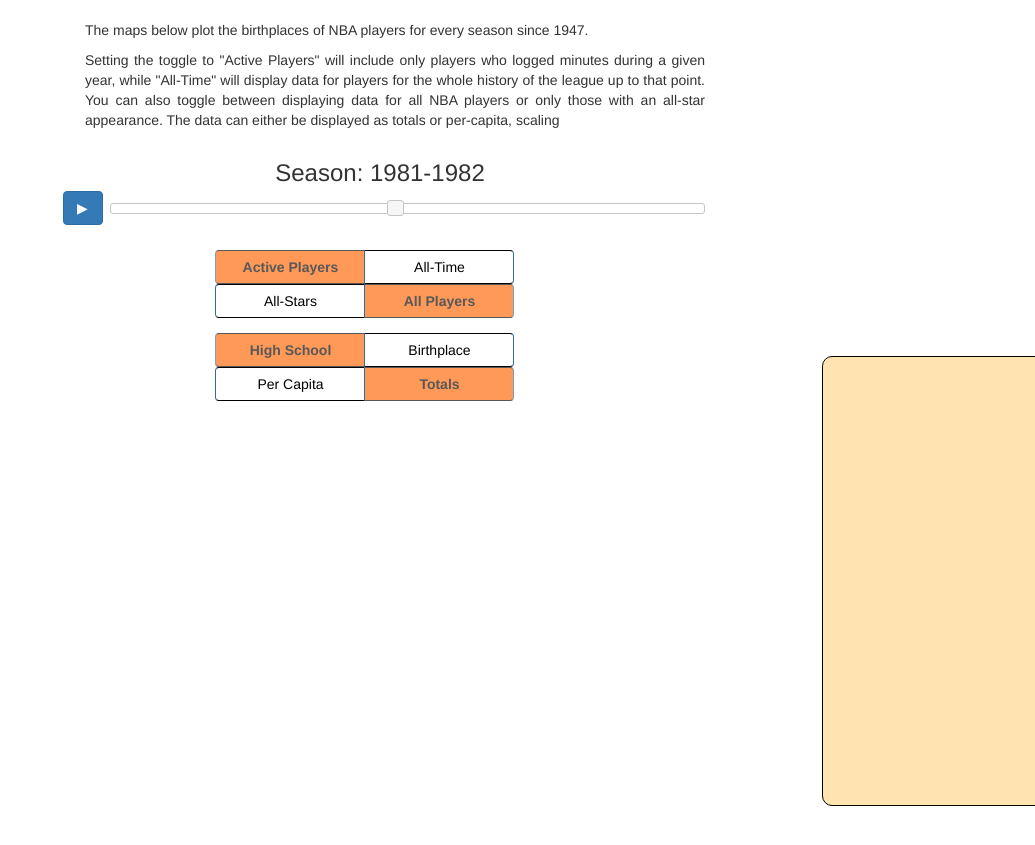
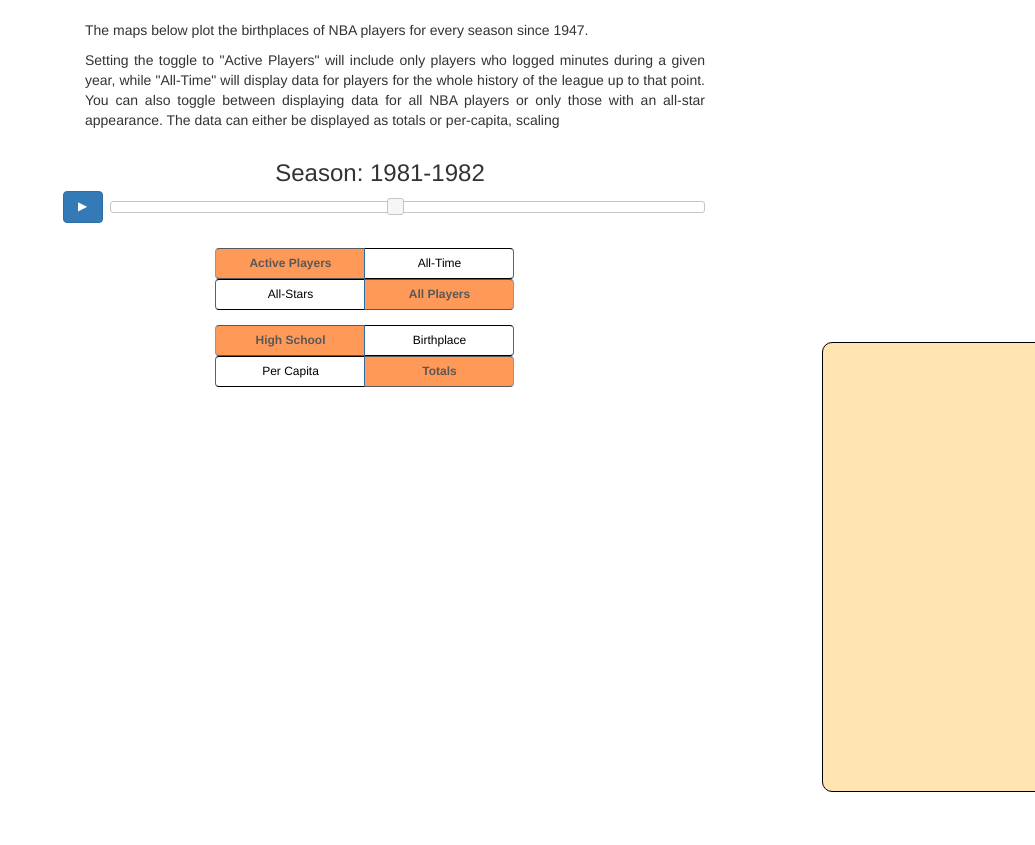
Before and after one commit to sdl60660/nba_origins, a Flask app: template templates/index.html in a window 1280 px wide. Shown: the part 50-895 px from the top of the page, without its empty margins (245-1280 px from the left). Run offline with Flask 2, Linux system fonts and the light colour scheme; the template is opened without the code that fills it, so the values that code supplies are empty.

Commit message:
Fixed small bug with onclick function for map elements and updated font sizes

```diff
--- a/static/css/style.css
+++ b/static/css/style.css
@@ -47,6 +47,7 @@ body {
 
 .btn {
 	margin-bottom: 5px;
+	font-size: 9pt;
 }
 
 .row {
@@ -103,7 +104,7 @@ body {
 	min-width: 275px;
 	max-width: 400px;
 	margin: auto;
-	margin-right: 10px;
+	margin-right: 15px;
 	border-radius: 10px;
 	padding-top: 25px;
 	background-color: #FFE4B2;
@@ -115,4 +116,5 @@ body {
 	max-height: 400px;
 	max-width: 350px;
 	overflow-y:auto;
+	font-size: 9pt;
 }
```
